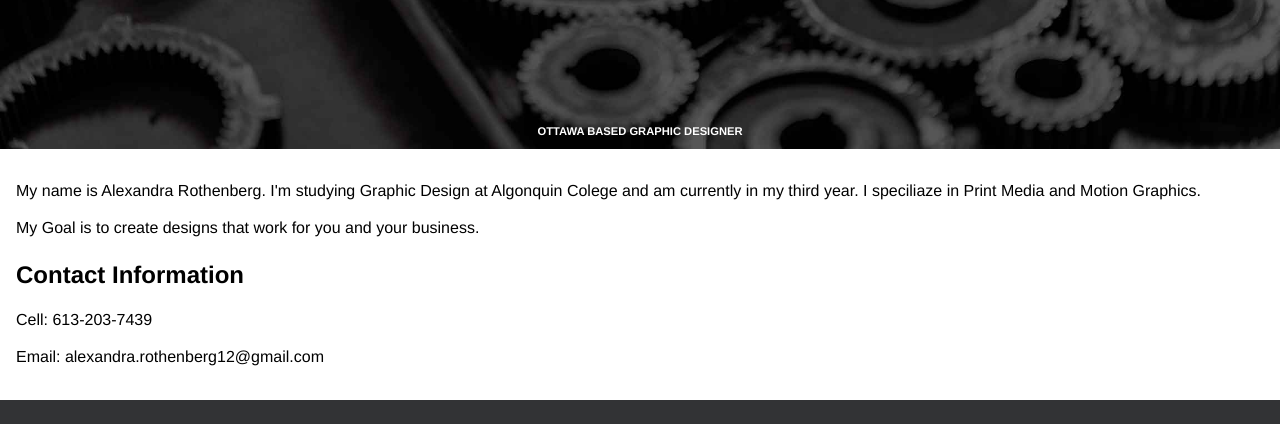
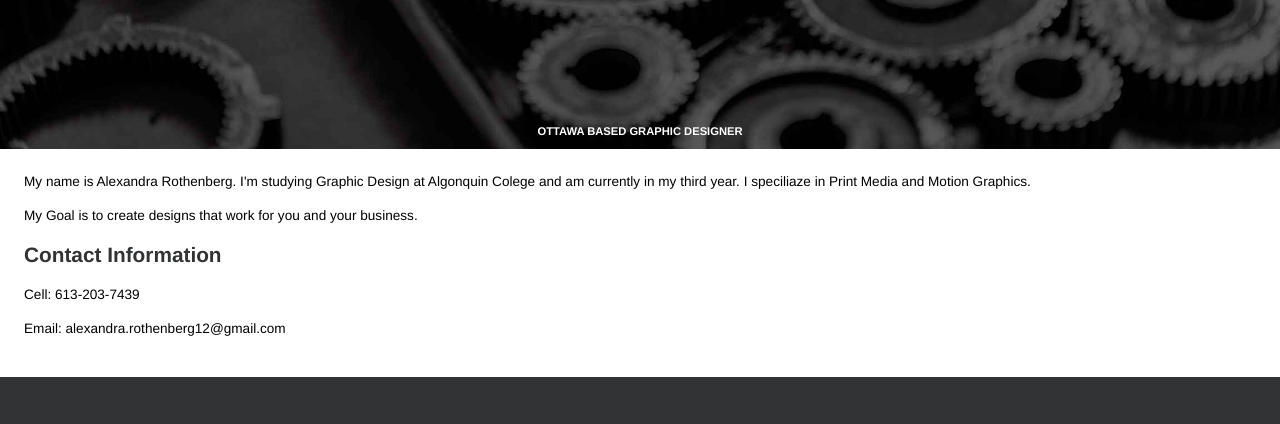
Before and after one commit to AlexandraRothenberg/dsn1675-project-1, a plain HTML site: page index.html in a window 1280 px wide. Shown: the part 704-1128 px from the top of the page. Drawn offline with Linux system fonts and the light colour scheme.

Commit message:
done main css
on to starting @media

```diff
--- a/css/index.css
+++ b/css/index.css
@@ -105,3 +105,20 @@ footer p{
     text-align: center;
     color:white;
 }
+
+p{
+    margin:.5rem;
+    font-size: .85rem;
+    padding-bottom: .5rem;
+}
+
+.info{
+    padding-bottom: .5rem;
+}
+
+h2{
+    color: #323335;
+    font-weight: 600;
+    font-size: 1.3rem;
+    margin:.5rem;
+    padding-bottom: .65rem;
--- a/index.html
+++ b/index.html
@@ -23,7 +23,7 @@
             <p>My Goal is to create designs that work for you and your business.</p>
         </div>
 
-        <div>
+        <div class="info">
             <h2>Contact Information</h2>
             <p>Cell: 613-203-7439</p>
             <p>Email: alexandra.rothenberg12@gmail.com</p>
```
